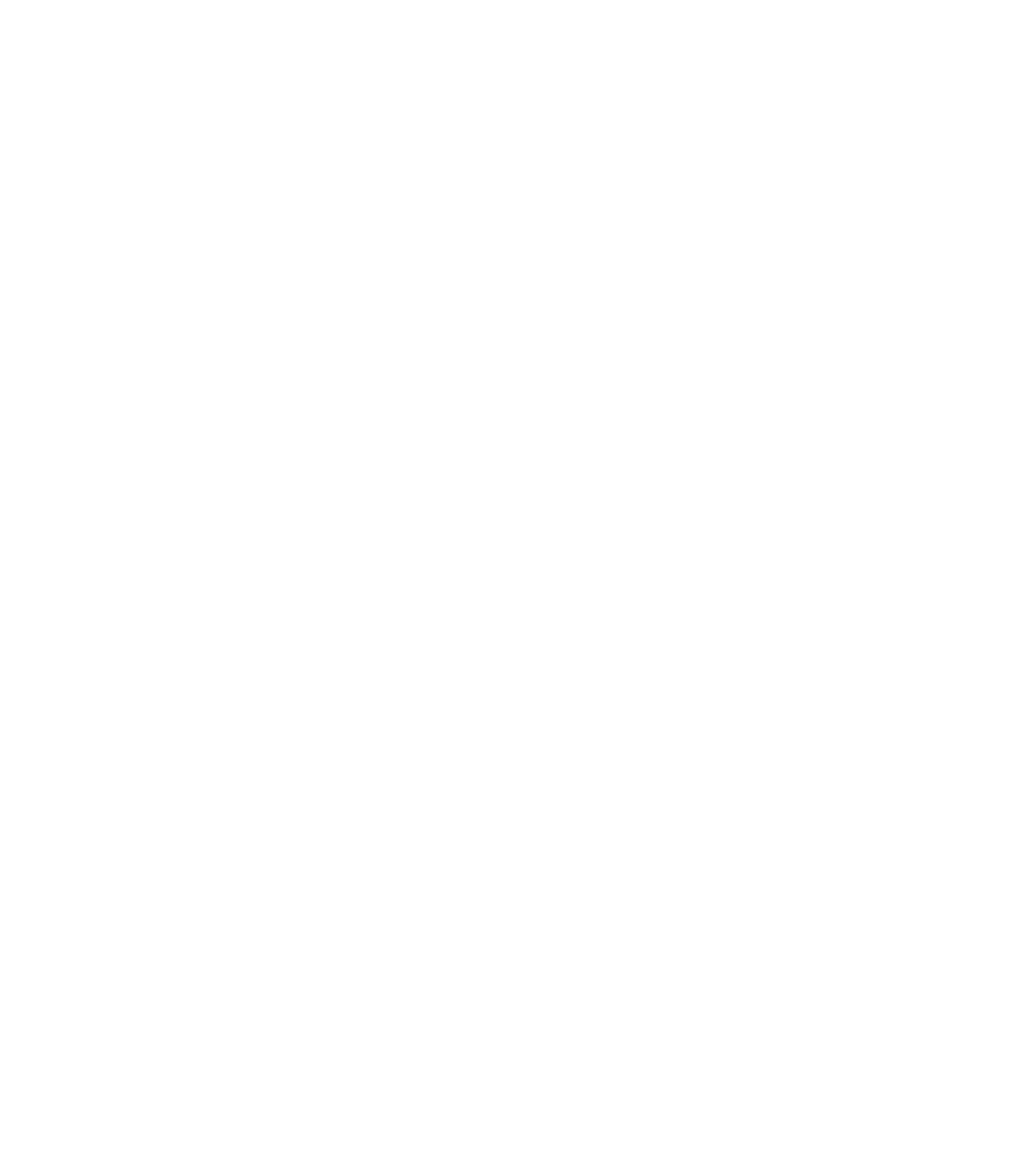
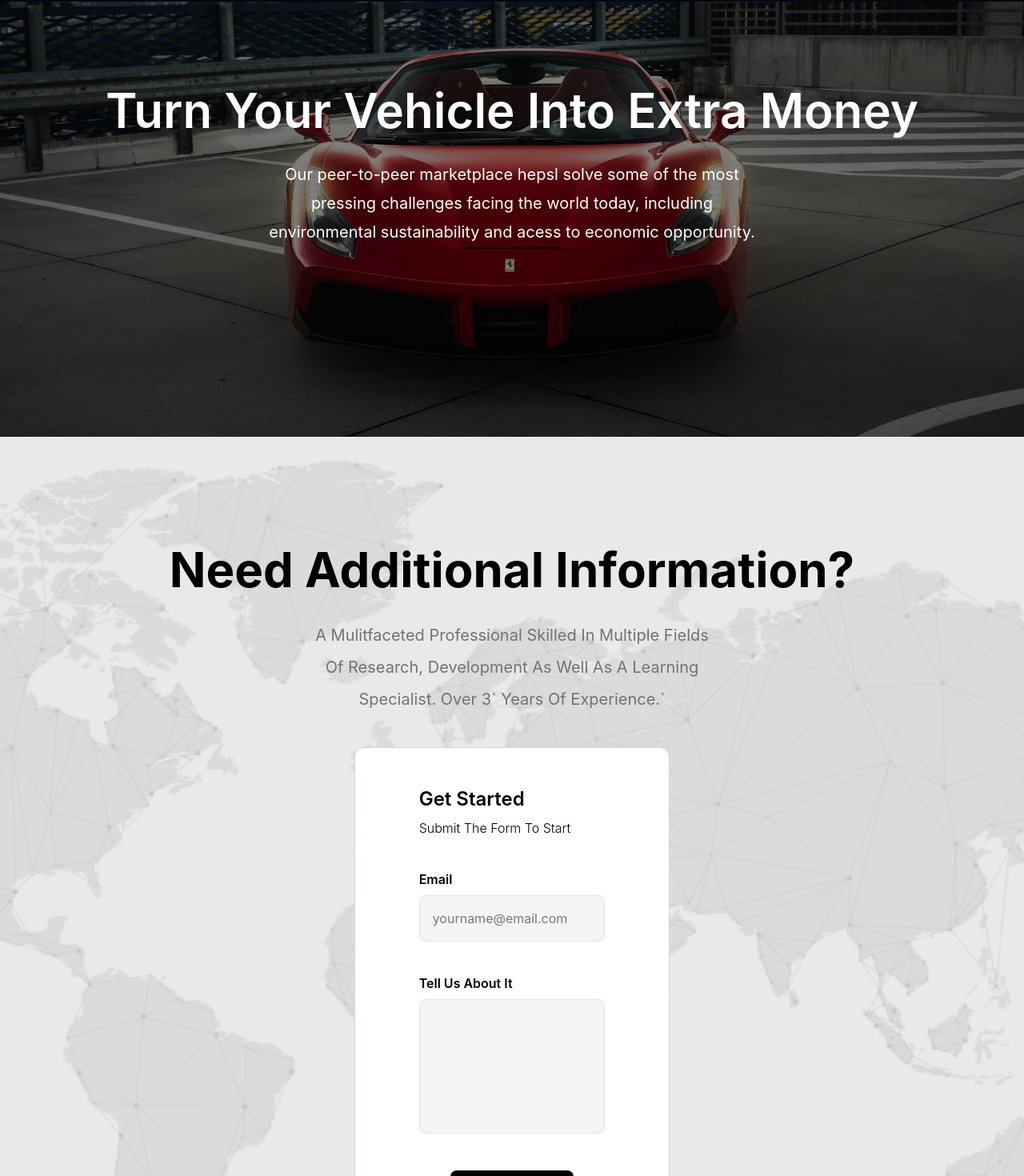
Before and after one commit to kaleabAlemayehu/drivee, a Vue app: page /contactus in a window 1280 px wide. Before the commit this address had no page. Shown: the part 94-1564 px from the top of the page at 80% size. Before the commit the page ends 800 px from the top, so only its background shows below. Built offline with nearby package versions, Linux system fonts and the light colour scheme.

Commit message:
feat: add contactus page

```diff
--- a/src/router/router.ts
+++ b/src/router/router.ts
@@ -8,7 +8,7 @@
 import signup from "../views/signup.vue";
 import carhosting from "../views/carhosting.vue";
 import bikehosting from "../views/bikehosting.vue";
-
+import contactus from "../views/contactus.vue";
 const routes = [
 	{
 		path: "/",
@@ -31,6 +31,14 @@
 		path: "/rentbike/",
 		components: {
 			default: rentbike,
+			NavBar,
+			Footer,
+		},
+	},
+	{
+		path: "/contactus/",
+		components: {
+			default: contactus,
 			NavBar,
 			Footer,
 		},
--- /dev/null
+++ b/src/views/contactus.vue
@@ -0,0 +1,76 @@
+<script setup lang="ts"></script>
+<template>
+  <div
+    class="h-[calc(100vh-10rem)] w-full bg-[url(/contactus.jpeg)] bg-center bg-cover bg-no-repeat flex justify-center items-center"
+  >
+    <div
+      class="bg-black/50 w-full h-full m-0 p-0 flex justify-center items-center"
+    >
+      <div class="flex flex-col justify-center items-center">
+        <div
+          class="text-6xl font-semibold text-white text-center capitalize mb-8"
+        >
+          Turn your Vehicle into extra money
+        </div>
+        <div class="text-white text-xl leading-9 w-50/100 text-center mb-9">
+          Our peer-to-peer marketplace hepsl solve some of the most pressing
+          challenges facing the world today, including environmental
+          sustainability and acess to economic opportunity.
+        </div>
+      </div>
+    </div>
+  </div>
+  <div class="w-full bg-[url(/bgworld.png)] bg-top bg-cover bg-no-repeat">
+    <div class="w-5/6 px-10 mx-auto pt-24 pb-16">
+      <div class="text-6xl font-bold mb-8 mt-10 capitalize text-center">
+        Need Additional Information?
+      </div>
+      <div
+        class="text-xl text-zinc-500 mb-10 capitalize w-1/2 leading-10 mx-auto text-center"
+      >
+        a mulitfaceted professional skilled in multiple fields of research,
+        development as well as a learning specialist. over 3` years of
+        experience.`
+      </div>
+      <div
+        class="bg-white rounded-xl border-gray-300 border-[1px] w-4/10 mx-auto h-[40rem] py-12 px-20"
+      >
+        <div class="font-semibold text-2xl mb-2 capitalize">Get Started</div>
+        <div class="text-base capitalize font-light">
+          Submit the form to start
+        </div>
+        <div class="my-10 flex flex-col">
+          <label
+            for="email"
+            class="font-semibold text-base capitalize block mb-2"
+            >email</label
+          >
+          <input
+            type="text"
+            name="email"
+            class="p-4 rounded-lg outline-none w-full ring-0 border-gray-200 bg-gray-100 border-[1px]"
+            placeholder="yourname@email.com"
+          />
+
+          <div class="my-10">
+            <label
+              for="message"
+              class="font-semibold text-base capitalize block mb-2"
+              >Tell us about it</label
+            >
+            <textarea
+              name="message"
+              class="p-4 rounded-lg h-42 resize-none outline-none w-full ring-0 border-gray-200 bg-gray-100 border-[1px]"
+            ></textarea>
+          </div>
+          <div
+            class="bg-black cursor-pointer px-5 py-3 font-semibold text-white capitalize rounded-lg inline-block self-center"
+          >
+            send message
+          </div>
+        </div>
+      </div>
+    </div>
+  </div>
+</template>
+<style scoped></style>
```
Also changed, not shown: public/contactus.jpeg (added).
